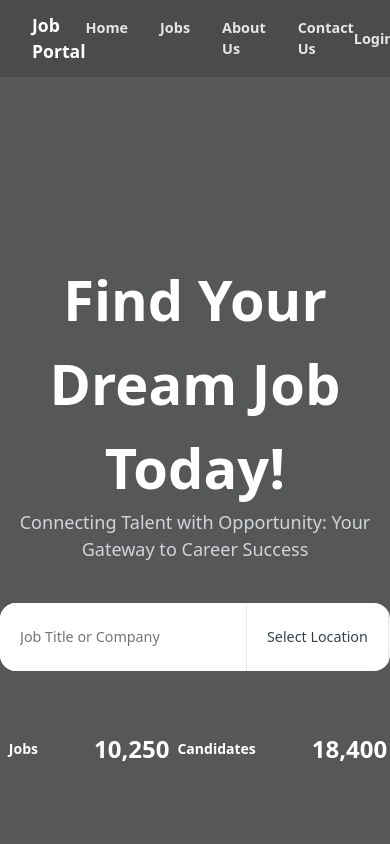
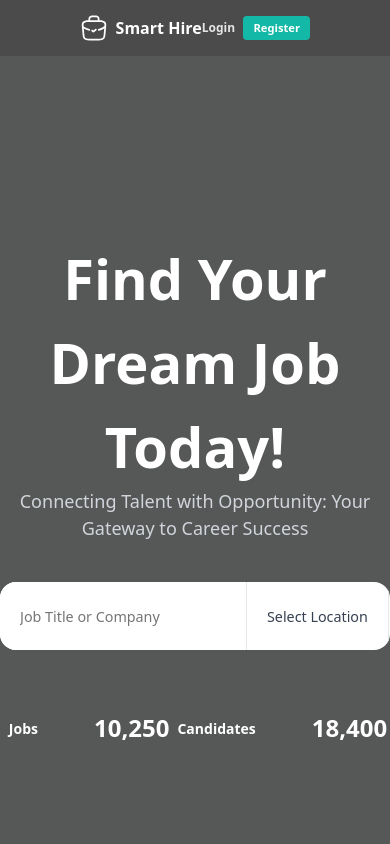
Before and after one commit to veda-sri-varsha/smart-hire, a React (Vite) app: page / in a window 390 px wide. Shown: the top 844 px of the page. Built offline with nearby package versions, Linux system fonts and the light colour scheme.

Commit message:
feat(Header): add responsive header and hero section

```diff
--- a/src/components/Header/Header.scss
+++ b/src/components/Header/Header.scss
@@ -1,5 +1,6 @@
 .header {
   background-color: #4b4b4b;
+  // background-image: url();
   color: #ffffff;
   padding: 0.75rem 0;
 
@@ -77,3 +78,43 @@
     }
   }
 }
+
+@media (max-width: 768px) {
+  .header {
+    padding: 0;
+    height: 56px;
+    display: flex;
+    align-items: center;
+
+    &__container {
+      height: 100%;
+      padding: 0 1rem;
+    }
+
+    &__logo {
+      font-size: 1rem;
+
+      &-icon {
+        font-size: 1.1rem;
+      }
+    }
+
+    &__nav {
+      display: none; // correct
+    }
+
+    &__auth {
+      gap: 0.5rem;
+
+      .login {
+        font-size: 0.75rem;
+      }
+
+      .register {
+        font-size: 0.7rem;
+        padding: 0.25rem 0.65rem;
+        border-radius: 4px;
+      }
+    }
+  }
+}
--- a/src/components/Header/Header.tsx
+++ b/src/components/Header/Header.tsx
@@ -13,7 +13,7 @@ const Header = () => {
 					<span className="header__logo-icon">
 						<JobIcon />
 					</span>
-					<span className="header__logo-text">Job Portal</span>
+					<span className="header__logo-text">Smart Hire</span>
 				</div>
 
 				<nav className="header__nav">
--- a/src/components/Hero/Hero.module.scss
+++ b/src/components/Hero/Hero.module.scss
@@ -107,14 +107,12 @@
   }
 }
 
-/* FULL WIDTH BLACK STRIP */
 .logoStrip {
   width: 100%;
   background: #000000;
-  padding: 1.25rem 0; // matches screenshot height
+  padding: 1.25rem 0;
 }
 
-/* CENTERED CONTENT */
 .logoContainer {
   max-width: 1100px;
   margin: 0 auto;
@@ -125,10 +123,9 @@
   gap: 3rem;
 }
 
-/* LOGO STYLE */
 .logo {
   height: 26px;
   width: auto;
   opacity: 0.95;
-  filter: brightness(0) invert(1); // force white if svg isn't
+  filter: brightness(0) invert(1);
 }
```
